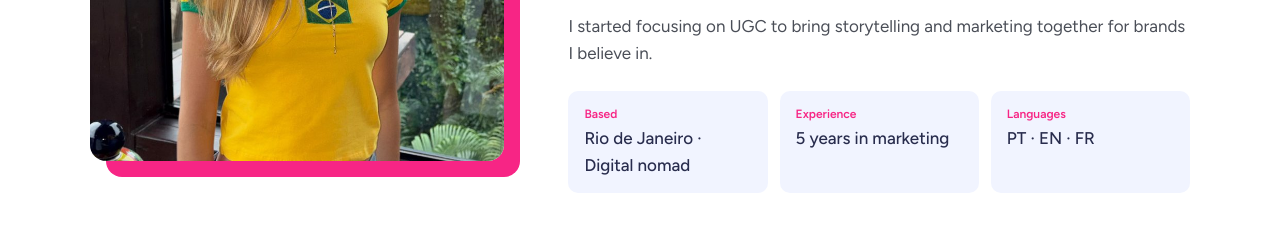
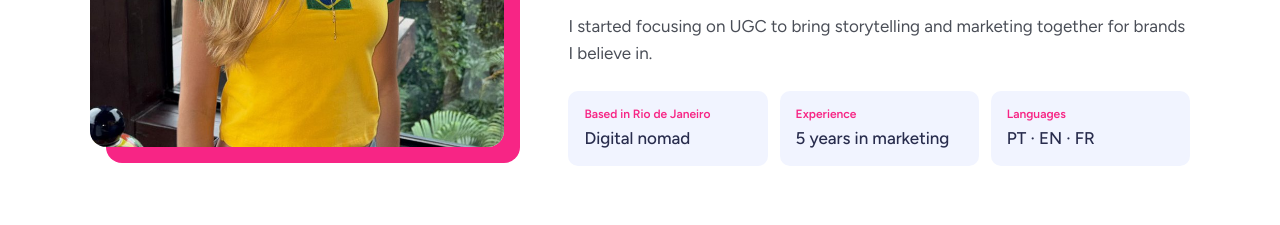
Before and after one commit to laurasb28/laura-portfolio, a plain HTML site: page ugc/index.html in a window 1280 px wide. Shown: the part 1208-1433 px from the top of the page. Drawn offline with Linux system fonts and the light colour scheme.

Commit message:
UGC portfolio: keep facts boxes one line
Co-Authored-By: Claude Opus 5.5 <noreply@anthropic.com>
Claude-Session: https://claude.ai/code/session_01TPZ7UstQSUAzz34RHnEabP

```diff
--- a/ugc/index.html
+++ b/ugc/index.html
@@ -349,7 +349,7 @@ footer .wrap{display:flex;flex-wrap:wrap;justify-content:space-between;gap:12px;
         <p>I've worked in marketing for 5 years, with a bachelor's degree in business and a postgraduate degree in marketing. I also run two travel brands: UH Travel, my agency in Rio that plans custom itineraries for visitors to Brazil, and Cool Travelistas, a blog with trip guides for women who travel.</p>
         <p>I started focusing on UGC to bring storytelling and marketing together for brands I believe in.</p>
         <div class="facts">
-          <div><small>Based</small><strong>Rio de Janeiro · Digital nomad</strong></div>
+          <div><small>Based in Rio de Janeiro</small><strong>Digital nomad</strong></div>
           <div><small>Experience</small><strong>5 years in marketing</strong></div>
           <div><small>Languages</small><strong>PT · EN · FR</strong></div>
         </div>
```
